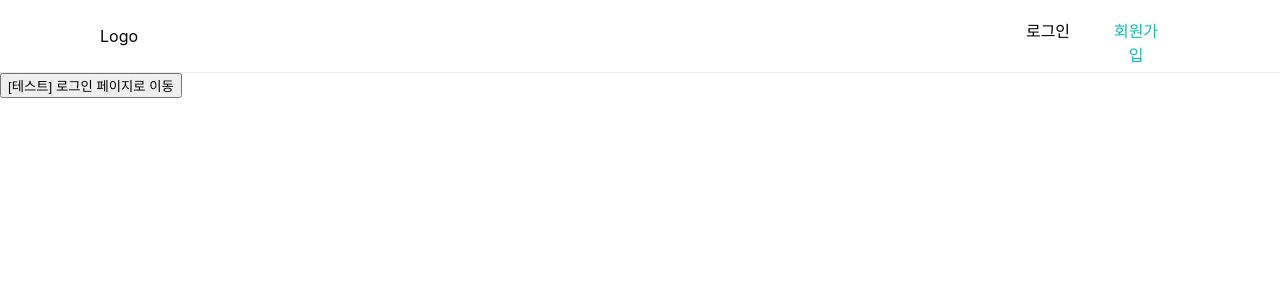
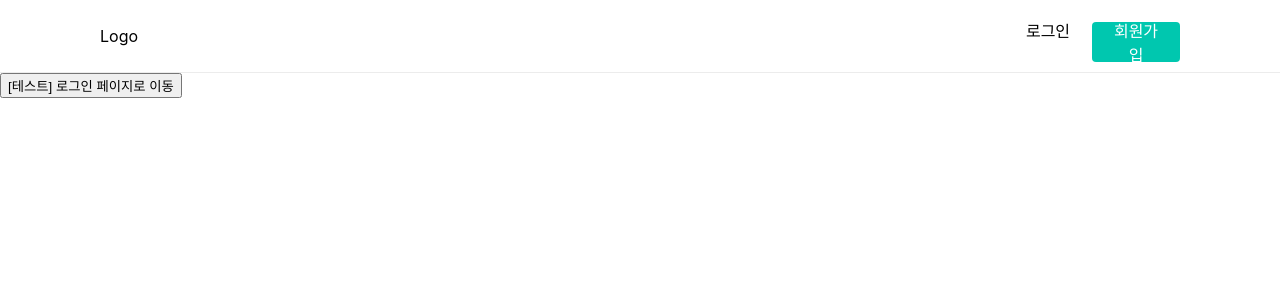
Before and after one commit to Sassy-Project/front-mbti-chat, a React (Create React App) app: page / in a window 1280 px wide. Shown: the top 300 px of the page. Built offline with nearby package versions, Linux system fonts and the light colour scheme.

Commit message:
style: Add button background variables

```diff
--- a/src/sass/abstracts/_theme.scss
+++ b/src/sass/abstracts/_theme.scss
@@ -4,10 +4,12 @@ html[data-theme="light"] {
   --color-text: #{$text-color-1};
   --color-background: #{$bg-color-1};
   --color-btn : #{$btn-color-1};
+  --background-btn : #{$btn-background-1};
 }
 
 html[data-theme="dark"] {
   --color-text: #{$text-color-2};
   --color-background: #{$bg-color-2};
   --color-btn : #{$btn-color-2};
+  --background-btn : #{$btn-background-2};
 }
--- a/src/sass/abstracts/_variables.scss
+++ b/src/sass/abstracts/_variables.scss
@@ -1,6 +1,13 @@
-$btn-color-1: #00c7af;
+
+// Button
+$btn-color-1: #fff;
 $btn-color-2: #FFBD07; // 미정
+$btn-background-1: #00c7af;
+$btn-background-2: #00c7af;
+
+
+
+$bg-color-1: #FFBD07; // 미정
+$bg-color-2: #232323; // 미정
 $text-color-1: #232323; // 미정
 $text-color-2: #fff; // 미정
-$bg-color-1: #FFBD07; // 미정
-$bg-color-2: #232323; // 미정
```
